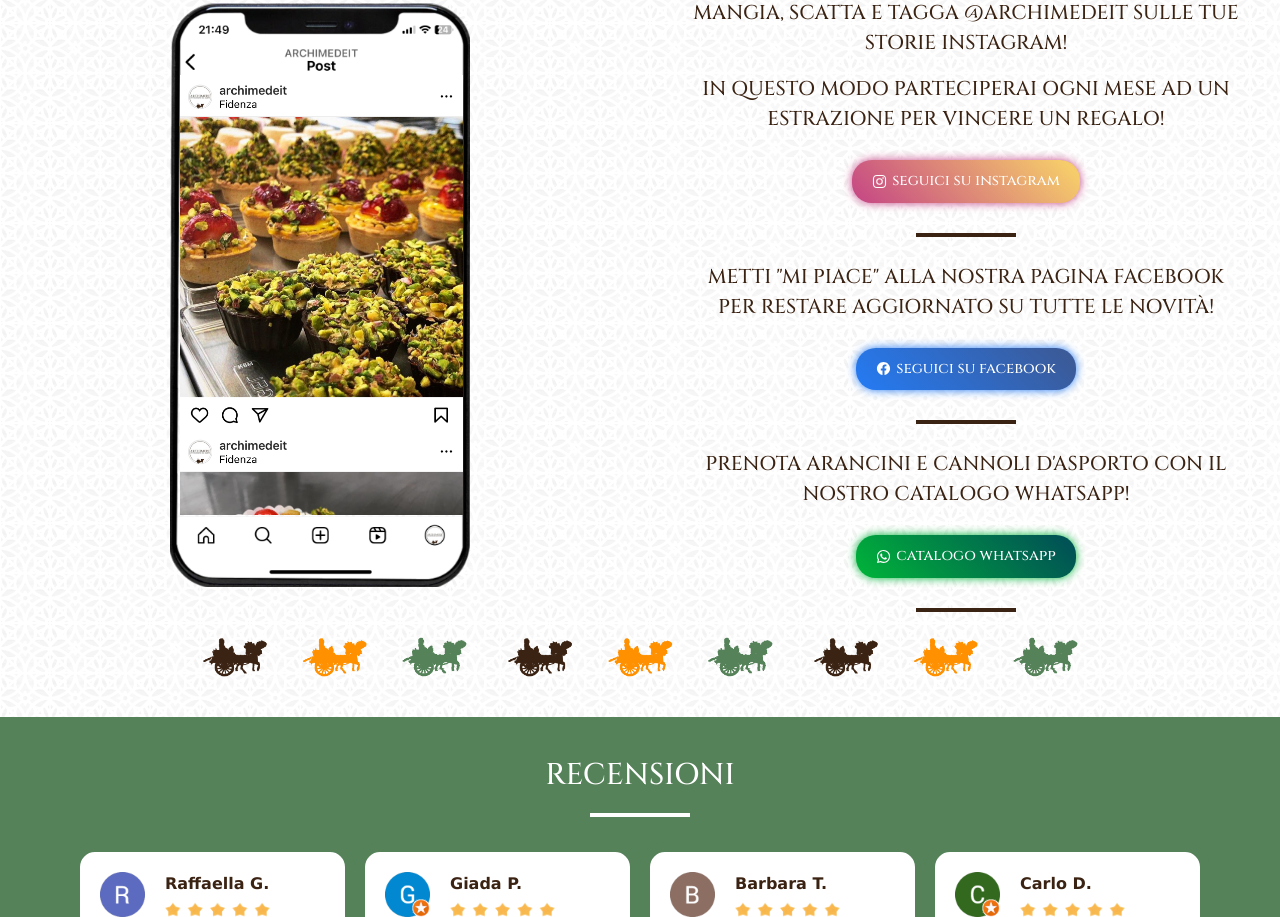
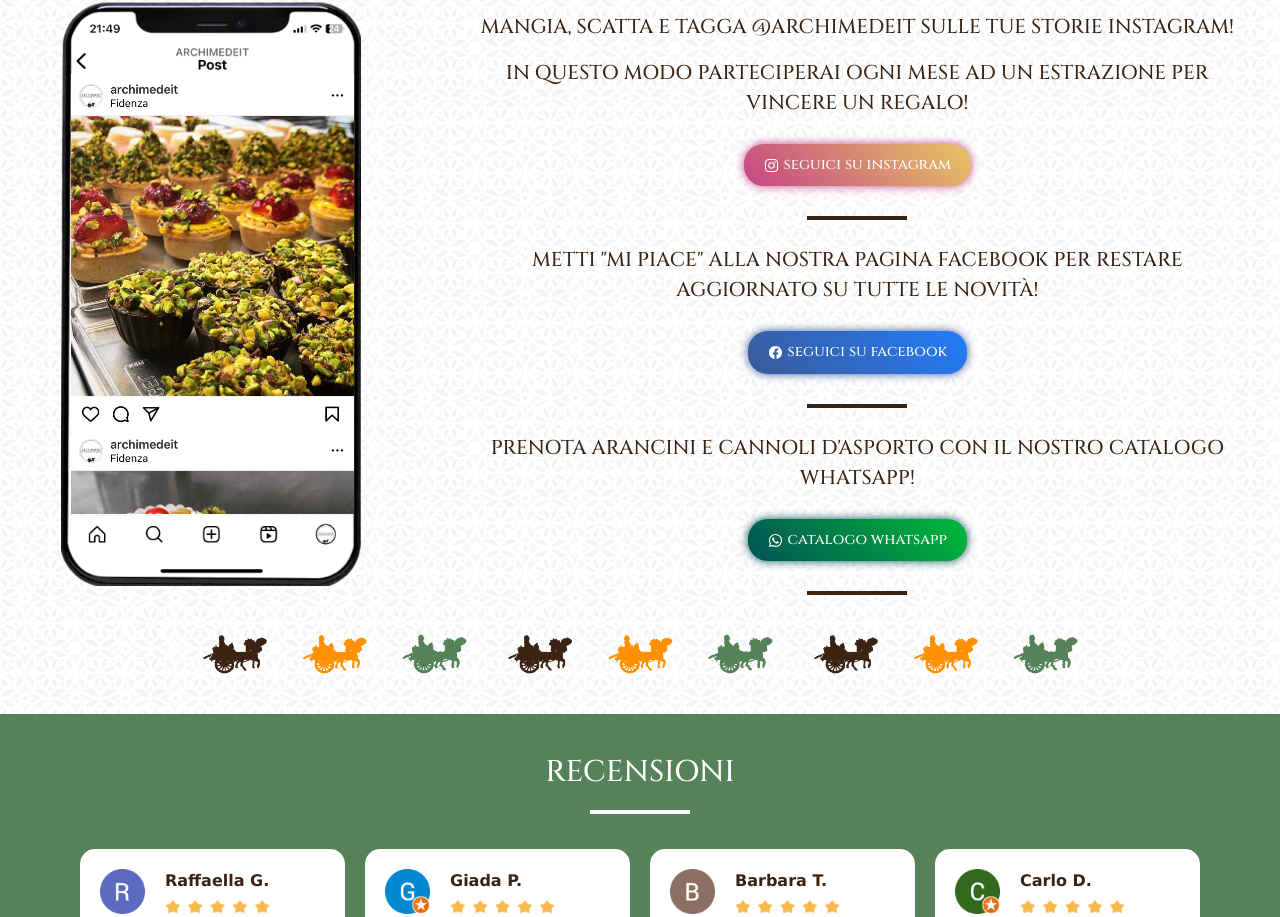
Before and after one commit to DomLicciardello/Archimede---L-Evoluzione-del-Gusto, a React (Create React App) app in the folder frontend/: page / in a window 1280 px wide. Shown: the part 1885-2802 px from the top of the page. Built offline with nearby package versions, Linux system fonts and the light colour scheme.

Commit message:
miglioramento home page

```diff
--- a/frontend/src/components/home/SiteHomeInstagram.jsx
+++ b/frontend/src/components/home/SiteHomeInstagram.jsx
@@ -24,7 +24,7 @@
       </Row>
       <Row>
         <Col
-        md={12} lg={6}
+        md={12} lg={4}
         className='d-flex justify-content-center align-items-center pe-0 mt-1 mb-5'>
         <div style={{width:'300px', height:'584px', backgroundImage: `url(${smartphone})`, backgroundSize:"cover", position:'relative'}}>
           <div className='insta_scroll'>
@@ -38,7 +38,7 @@
         </div>
         </Col>
         <Col
-        md={12} lg={6}
+        md={12} lg={8}
         className='d-flex flex-column justify-content-center align-items-center p-0'>
         <div className='d-flex flex-column justify-content-center align-items-center ms-5 me-5'>
           <p style={{fontSize:'20px', textAlign:'center'}}>MANGIA, SCATTA E TAGGA @ARCHIMEDEIT SULLE TUE STORIE INSTAGRAM!</p>
--- a/frontend/src/components/home/style.css
+++ b/frontend/src/components/home/style.css
@@ -155,8 +155,6 @@
     background-attachment: fixed;
     display: flex;
     flex-direction: column;
-    justify-content: center;
-    align-items: center;
     padding: 40px 0px;
 }
 
@@ -182,7 +180,7 @@
     box-shadow: 0px 0px 10px 0px #C44485;
     background-size: 200% auto;
     transition: 0.5s;
-    background-image: linear-gradient(45deg, #C44485 0%, #F6CD6A  51%, #C44485  100%);
+    background-image: linear-gradient(45deg, #C44485 0%, #e5bf66  51%, #C44485  100%);
 }
 
 .button_instagram:hover {
@@ -203,10 +201,10 @@
     color: white;
     border-radius: 20px;
     border: 0px;
-    box-shadow: 0px 0px 10px 0px #247BF4;
+    box-shadow: 0px 0px 10px 0px #3B5A98;
     background-size: 200% auto;
     transition: 0.5s;
-    background-image: linear-gradient(45deg, #247BF4 0%, #3B5A98 51%, #247BF4  100%);
+    background-image: linear-gradient(45deg, #3B5A98 0%, #247BF4 51%, #3B5A98  100%);
 }
 
 .button_facebook:hover {
@@ -227,10 +225,10 @@
     color: white;
     border-radius: 20px;
     border: 0px;
-    box-shadow: 0px 0px 10px 0px #00B439;
+    box-shadow: 0px 0px 10px 0px #015255;
     background-size: 200% auto;
     transition: 0.5s;
-    background-image: linear-gradient(45deg, #00B439 0%, #015255 51%, #00B439  100%);
+    background-image: linear-gradient(45deg, #015255 0%, #00B439 51%, #015255  100%);
 }
 
 .button_whatsapp:hover {
```
